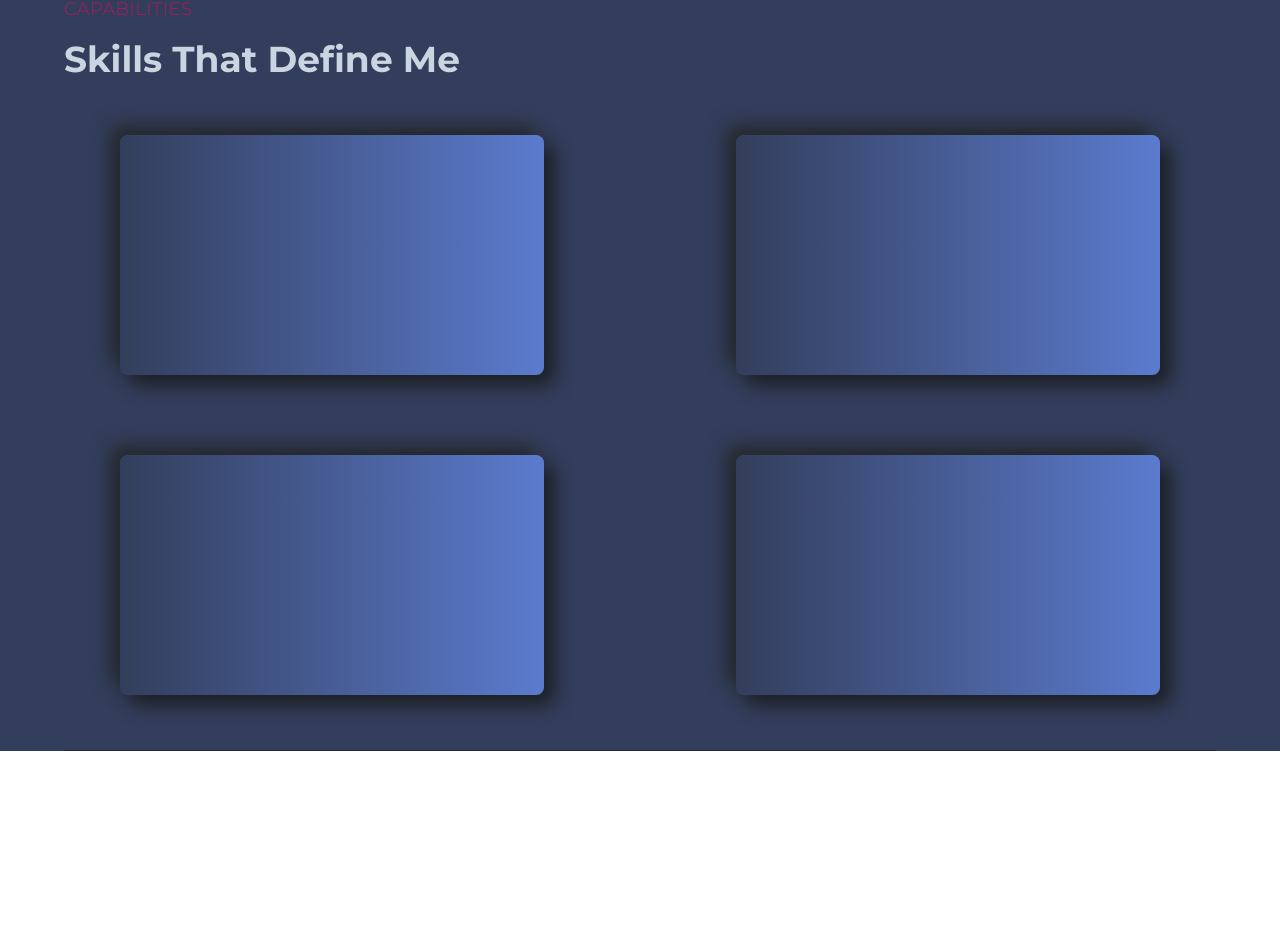
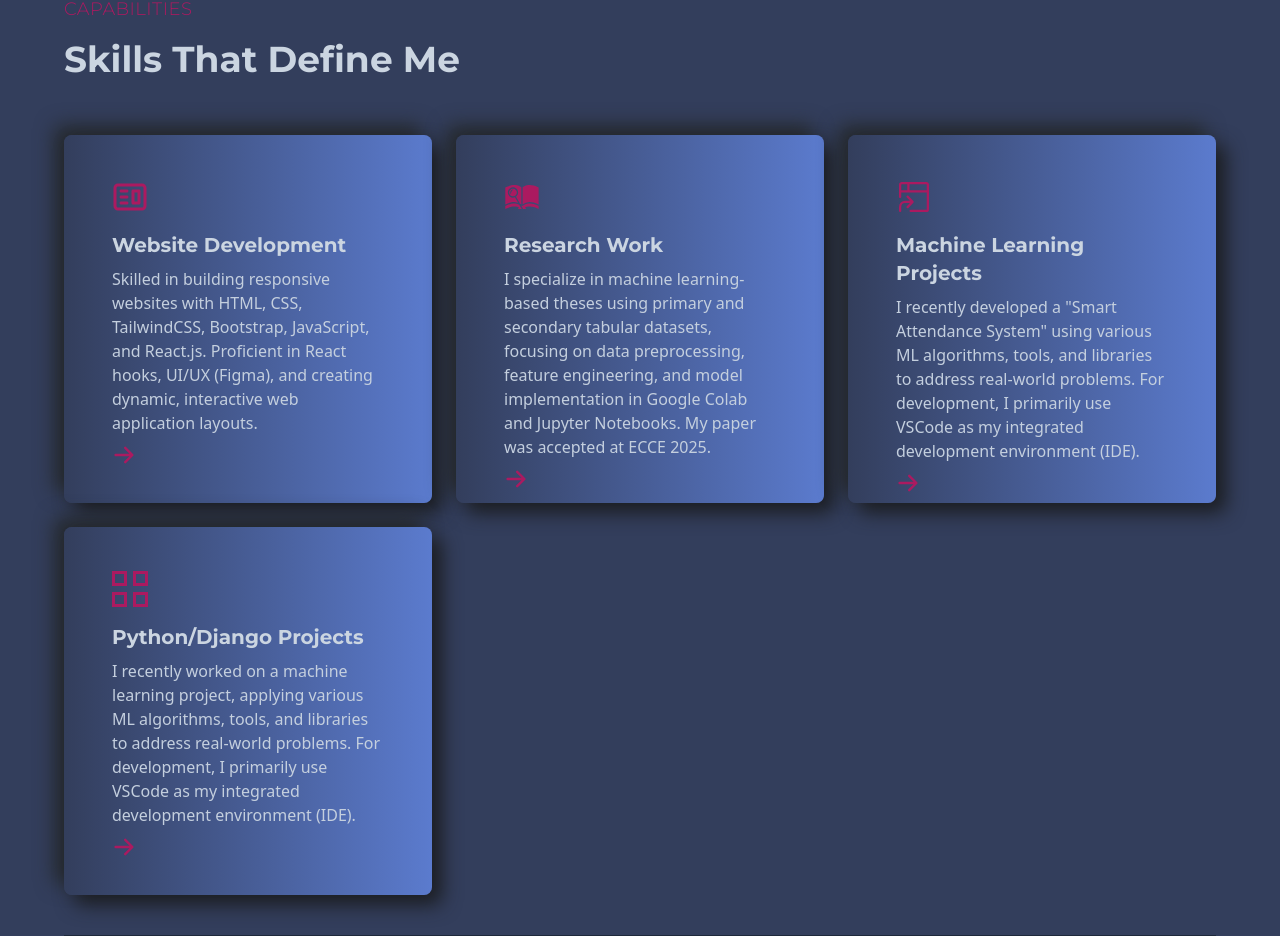
Before and after one commit to Anny27-pixel/myProtFolio, a React (Vite) app: page / in a window 1280 px wide. Shown: the part 519-1455 px from the top of the page. Before the commit the page ends 1270 px from the top, so only its background shows below. Built offline with nearby package versions, Linux system fonts and the light colour scheme.

Commit message:
added all the capabilities in card and display in the capabilities section

```diff
--- a/src/components/capabilities/Capabilities.jsx
+++ b/src/components/capabilities/Capabilities.jsx
@@ -1,31 +1,34 @@
-import { SiCodeproject, SiRoamresearch, SiWeightsandbiases } from "react-icons/si";
+import { CgWebsite } from "react-icons/cg";
+import { GiArchiveResearch } from "react-icons/gi";
+import { GoProjectSymlink } from "react-icons/go";
+import { GrProjects } from "react-icons/gr";
 import Title from "../layouts/Title";
 import CardBox from "./CardBox";
 
 const Capabilities = () => {
   return (
-    <section id="capabilities" className="w-full h-[800px] py-11 border-b-[1px] border-b-slate-800">
+    <section id="capabilities" className="w-full py-11 pb-10 border-b-[1px] border-b-slate-800">
       <Title title="Capabilities" des="Skills That Define Me" />
-      <div className="grid grid-cols-2 gap-20">
+      <div className="grid grid-cols-3 gap-6">
           <CardBox
           title="Website Development"
-          des="Expertise in building responsive websites using HTML, CSS,Tailwindcss, Bootstrap, JavaScript, and React.js.Experience with state management using React hooks, along with UI/UX (Figma) optimization for better user experience.Developed interactive features and dynamic layouts for web applications."
-          icon = {<SiWeightsandbiases/>}
+          des="Skilled in building responsive websites with HTML, CSS, TailwindCSS, Bootstrap, JavaScript, and React.js. Proficient in React hooks, UI/UX (Figma), and creating dynamic, interactive web application layouts."
+          icon = {<CgWebsite />}
           />
           <CardBox
           title="Research Work"
-          des='I focus on machine learning-based thesis using both primary and secondary tabular datasets. My work involves data preprocessing, feature engineering, and implementing machine learning models using Google Colab and Jupyter Notebooks. Recently, my paper titled "An Empirical Machine Learning Approach Towards Effective Sleep Disorder Prediction" was accepted for presentation at the 2025 4th International Conference on Electrical, Computer and Communication Engineering (ECCE 2025)."'
-          icon = {<SiRoamresearch/>}
+          des='I specialize in machine learning-based theses using primary and secondary tabular datasets, focusing on data preprocessing, feature engineering, and model implementation in Google Colab and Jupyter Notebooks. My paper was accepted at ECCE 2025.'
+          icon = {<GiArchiveResearch/>}
           />
           <CardBox
           title="Machine Learning Projects"
-          des='I have recently worked on a machine learning-based project called the "Smart Attendance System". In my projects, I utilize a variety of ML algorithms, tools, and libraries to solve real-world problems. For development, I primarily use VSCode as my integrated development environment (IDE).'
-          icon = {<SiCodeproject/>}
+          des='I recently developed a "Smart Attendance System" using various ML algorithms, tools, and libraries to address real-world problems. For development, I primarily use VSCode as my integrated development environment (IDE).'
+          icon = {<GoProjectSymlink/>}
           />
           <CardBox
           title="Python/Django Projects"
-          des='Built Python applications and Django-based websites with dynamic content management, authentication, and form handling.Designed and developed REST APIs using Django REST Framework (DRF).Experience with database management using SQLite and MySQL and efficient backend integration.'
-          icon = {<SiCodeproject/>}
+          des='I recently worked on a machine learning project, applying various ML algorithms, tools, and libraries to address real-world problems. For development, I primarily use VSCode as my integrated development environment (IDE).'
+          icon = {<GrProjects/>}
            />
       </div>
     </section>
--- a/src/components/capabilities/CardBox.jsx
+++ b/src/components/capabilities/CardBox.jsx
@@ -1,8 +1,21 @@
-
-function CardBox() {
+import { HiArrowRight } from "react-icons/hi";
+function CardBox(capabilities) {
   return (
-    <div  className="w-90 mx-14 px-12 h-60 py-10 rounded-lg shadow-shadowOne flex items-center bg-gradient-to-r from-bodyColor to-[#5b7bce] group hover:bg-gradient-to-b hover:from-[#182751] hover:to-[#333e5c] transition-colors duration-100 group">
-
+    <div   className="w-full px-12 h-85 py-10 rounded-lg shadow-shadowOne flex items-center bg-gradient-to-r from-bodyColor to-[#5b7bce] group hover:bg-gradient-to-b hover:from-[#182751] hover:to-[#333e5c] transition-colors duration-100">
+        <div className="h-72">
+            <div className="flex h-full flex-col gap-4 translate-y-1">
+            <div>
+                <span className="text-4xl text-colorfulText">{capabilities.icon}</span>
+            </div>
+            <div className="flex flex-col gap-2">
+                <h2 className="text-xl font-titleFont font-bold text-slate-300">{capabilities.title}</h2>
+                <p className="base">{capabilities.des}</p>
+                <span className="text-2xl text-colorfulText">
+                    < HiArrowRight />
+                </span>
+            </div>
+            </div>
+        </div>
     </div>
   );
 }
```
